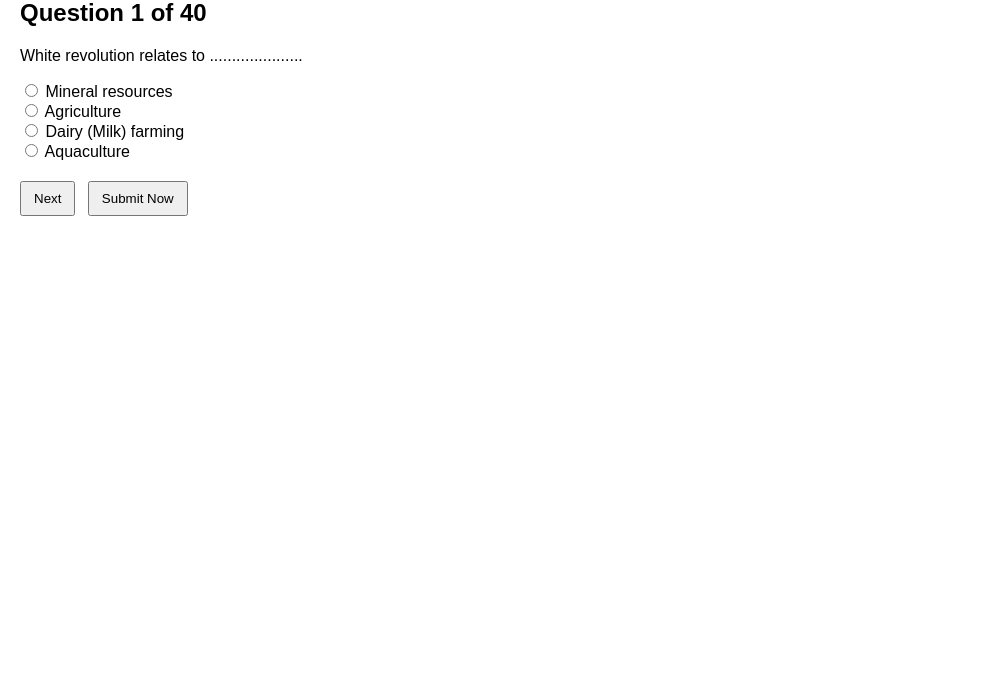
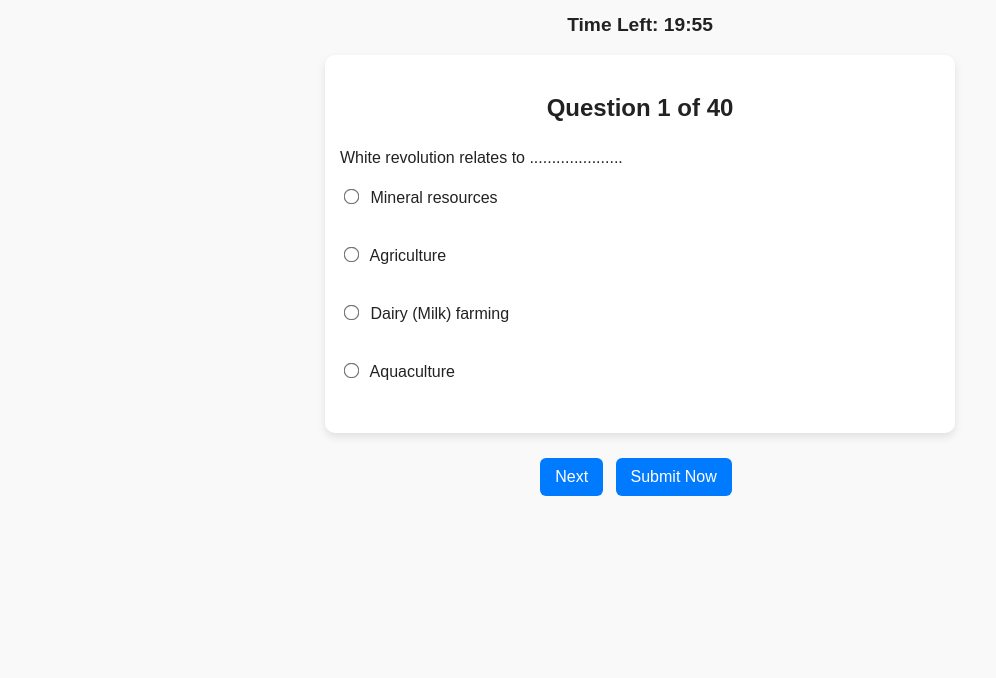
Before and after one commit to shashank-saligram/scr-quiz, a plain HTML site: page index.html in a window 1280 px wide. Shown: the part 122-800 px from the top of the page, without its empty margins (0-996 px from the left). Drawn offline with Linux system fonts and the light colour scheme.

Commit message:
Update index.html

```diff
--- a/index.html
+++ b/index.html
@@ -1,18 +1,96 @@
 <!DOCTYPE html>
 <html lang="en">
 <head>
-<meta charset="utf-8">
+  <meta charset="utf-8" />
   <title>MCQ Test</title>
+  <!-- Mobile responsiveness -->
+  <meta name="viewport" content="width=device-width, initial-scale=1.0">
   <style>
-  body { font-family: Arial, sans-serif; margin: 20px; }
-  .timer { font-size: 18px; font-weight: bold; margin-bottom: 10px; }
-  #quiz { margin-bottom: 20px; }
+    /* Base styling */
+    body {
+      font-family: Arial, sans-serif;
+      margin: 5%;
+      line-height: 1.5;
+      background-color: #f9f9f9;
+      color: #222;
+    }
+
+    h1, h2 {
+      text-align: center;
+    }
+
+    /* Timer styling */
+    .timer {
+      font-size: 1.2em;
+      font-weight: bold;
+      margin-bottom: 15px;
+      text-align: center;
+    }
+
+    /* Quiz container */
+    #quiz {
+      margin: 0 auto 20px auto;
+      max-width: 600px;
+      width: 100%;
+      padding: 15px;
+      background: #fff;
+      border-radius: 10px;
+      box-shadow: 0 4px 8px rgba(0,0,0,0.1);
+    }
+
+    /* Options */
+    .options label {
+      display: block;
+      margin-bottom: 10px;
+      font-size: 1em;
+    }
+
+    input[type="radio"] {
+      margin-right: 8px;
+      transform: scale(1.2);
+    }
+
+    /* Buttons */
+    button {
+      margin: 5px 8px 5px 0;
+      padding: 10px 15px;
+      font-size: 1em;
+      border: none;
+      border-radius: 6px;
+      background-color: #007bff;
+      color: #fff;
+      cursor: pointer;
+      transition: background 0.2s;
+    }
+    button:hover {
+      background-color: #0056b3;
+    }
+
+    .controls {
+      text-align: center;
+      margin-top: 10px;
+    }
+
+    /* Results & review */
     .correct { color: green; font-weight: bold; }
     .wrong { color: red; font-weight: bold; }
     .unanswered { color: orange; font-style: italic; }
-  .answer-block { margin-bottom: 15px; border-bottom: 1px solid #ddd; padding-bottom: 10px; }
-  button { margin-right: 8px; padding: 8px 12px; }
-  .controls { margin-top: 10px; }
+    .answer-block {
+      margin-bottom: 15px;
+      border-bottom: 1px solid #ddd;
+      padding-bottom: 10px;
+      background: #f5f5f5;
+      border-radius: 5px;
+      padding: 10px;
+    }
+
+    /* Responsive adjustments */
+    @media (max-width: 600px) {
+      body { margin: 3%; }
+      h1, h2 { font-size: 1.4em; }
+      .timer { font-size: 1.1em; }
+      button { width: 100%; margin-bottom: 10px; }
+    }
   </style>
 </head>
 <body>
@@ -27,6 +105,7 @@
 </div>
 
 <div id="result"></div>
+
 
 <script>
 /* ---------- Helpers ---------- */
```
Lines whose indentation alone changed are shown as unchanged.
